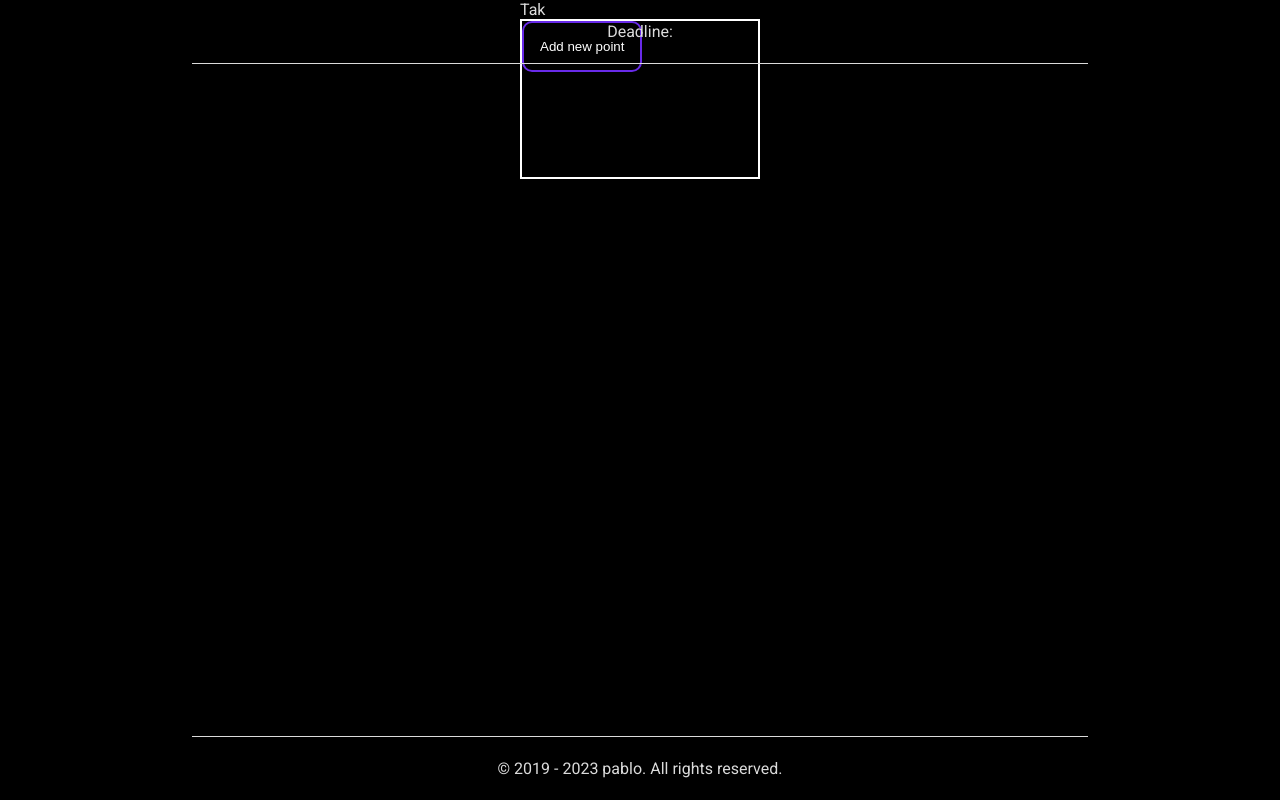
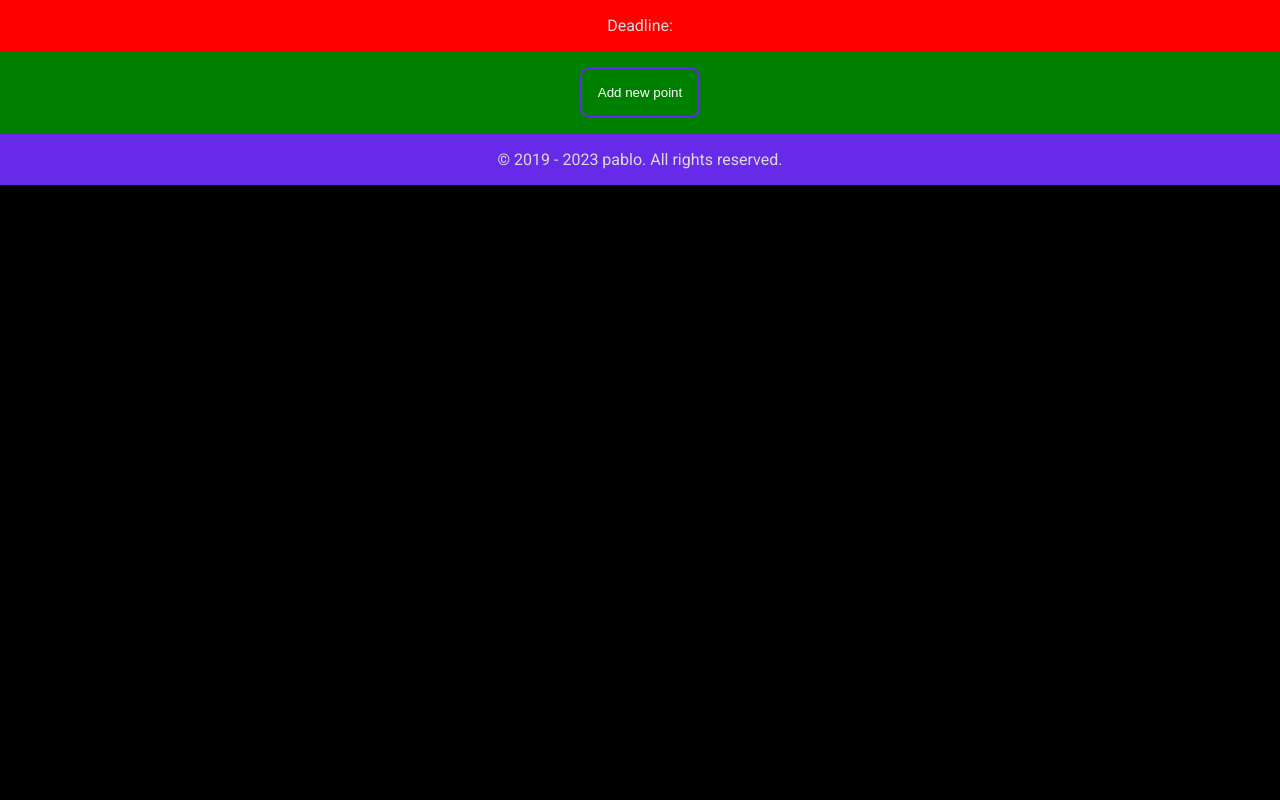
Before and after one commit to pawelrybka/React-Typescript-Game, a Next.js app: page / in a window 1280 px wide. Built offline with nearby package versions, Linux system fonts and the light colour scheme.

Commit message:
Footer and Header styles changes and main layout of the page

```diff
--- a/src/components/ButtonSection/ButtonSection.module.css
+++ b/src/components/ButtonSection/ButtonSection.module.css
@@ -1,5 +1,6 @@
 .container{
-    width: 15rem;
-    height: 10rem;
-    border: 2px solid white;
+    background-color: green;
+    display: flex;
+    justify-content: center;
+    padding: 1rem;
 }
--- a/src/components/footer/Footer.tsx
+++ b/src/components/footer/Footer.tsx
@@ -3,9 +3,7 @@ import styles from "./footer.module.css"
 const Footer = () => {
   return (
     <div className={styles.footer}>
-      <div className={styles.footer__container}>
-        <p>© 2019 - 2023 pablo. All rights reserved.</p>
-      </div>
+      <p>© 2019 - 2023 pablo. All rights reserved.</p>
     </div>
   )
 }
--- a/src/components/footer/footer.module.css
+++ b/src/components/footer/footer.module.css
@@ -1,18 +1,9 @@
 .footer{
-    display: flex;
-    justify-content: center;
-    position: absolute;
-    bottom: 0;
-    left: 0;
-    height: 8vh;
-    width: 100%;
+    background-color: var(--dark-purple);
+    padding: 1rem;
 }
 
-.footer__container{
-    display: flex;
-    justify-content: center;
-    align-items: center;
-    width: 70%;
-    height: 8vh;
-    border-top: 1px solid var(--dark-white);
+.footer p{
+    width: fit-content;
+    margin: 0 auto;
 }
--- a/src/components/header/Header.tsx
+++ b/src/components/header/Header.tsx
@@ -3,9 +3,7 @@ import styles from "./header.module.css"
 const Footer = () => {
   return (
     <div className={styles.header}>
-        <div className={styles.header__container}>
-            <span>Deadline:</span>
-        </div>
+      <p>Deadline:</p>
     </div>
   )
 }
--- a/src/components/header/header.module.css
+++ b/src/components/header/header.module.css
@@ -1,19 +1,9 @@
 .header{
-    position: absolute;
-    left: 0;
-    top: 0;
-    width: 100%;
-    height: 8vh;
-    display: flex;
-    justify-content: center;
-    align-items: center;
+    background-color: red;
+    padding: 1rem;
 }
 
-.header__container{
-    width: 70%;
-    height: 8vh;
-    border-bottom: 1px solid var(--dark-white);
-    display: flex;
-    justify-content: center;
-    align-items: center;
+.header p{
+    width: fit-content;
+    margin: 0 auto;
 }
--- a/src/pages/_app.tsx
+++ b/src/pages/_app.tsx
@@ -5,13 +5,10 @@ import Header from '../components/Header/Header'
 import ButtonSection from '../components/ButtonSection/ButtonSection'
 import Content from '../components/Content/Content'
 
-import type { AppProps } from 'next/app';
-
-function App({ Component, pageProps }: AppProps) {
+const App = () => {
   return (
     <Content>
       <Header/>
-      <Component {...pageProps} />
       <ButtonSection />
       <Footer/>
     </Content>
--- a/src/styles/index.css
+++ b/src/styles/index.css
@@ -7,11 +7,7 @@
 }
 
 body{
+    font-family: 'Roboto', sans-serif;
+    color: var( --dark-white);
     background-color: var(--background-black);
-    color: var( --dark-white);
-    font-family: 'Roboto', sans-serif;
-    display: flex;
-    justify-content: center;
-    align-items: center;
-    min-height: 100vh;
 }
```
